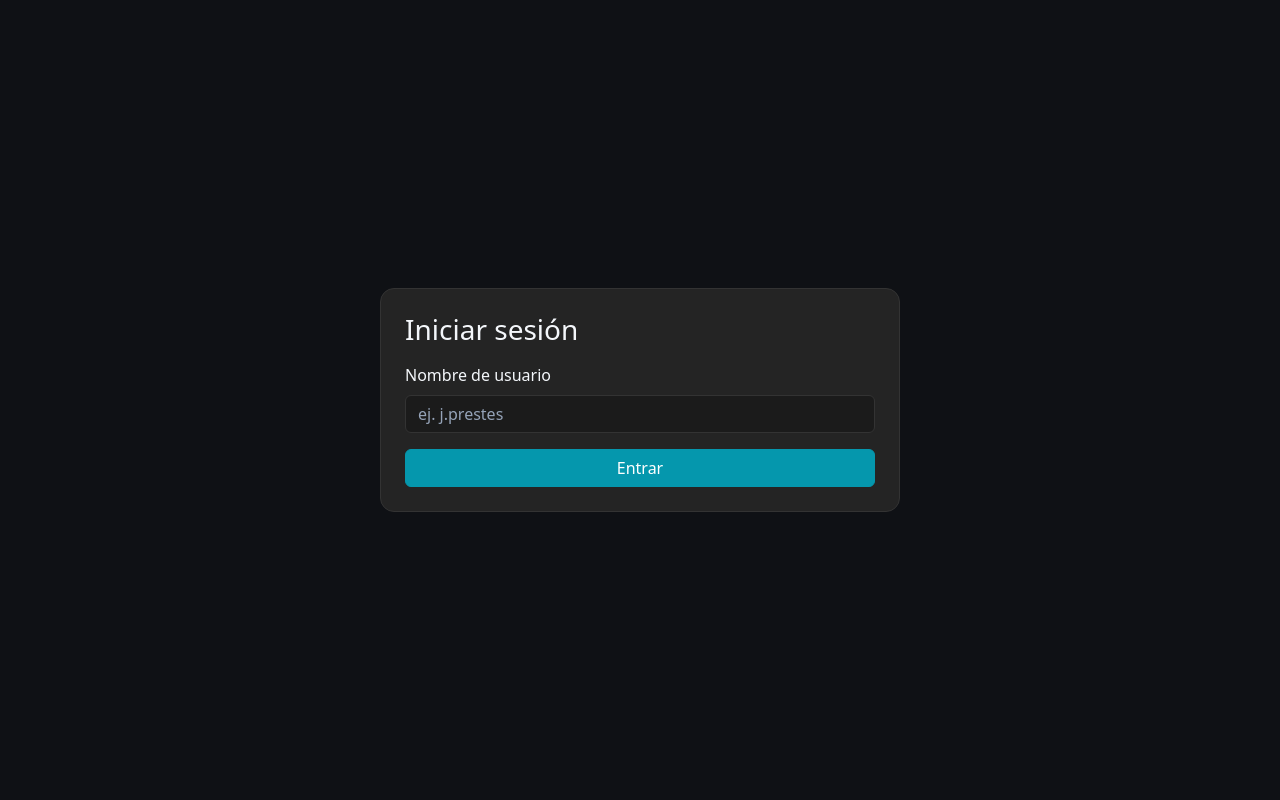
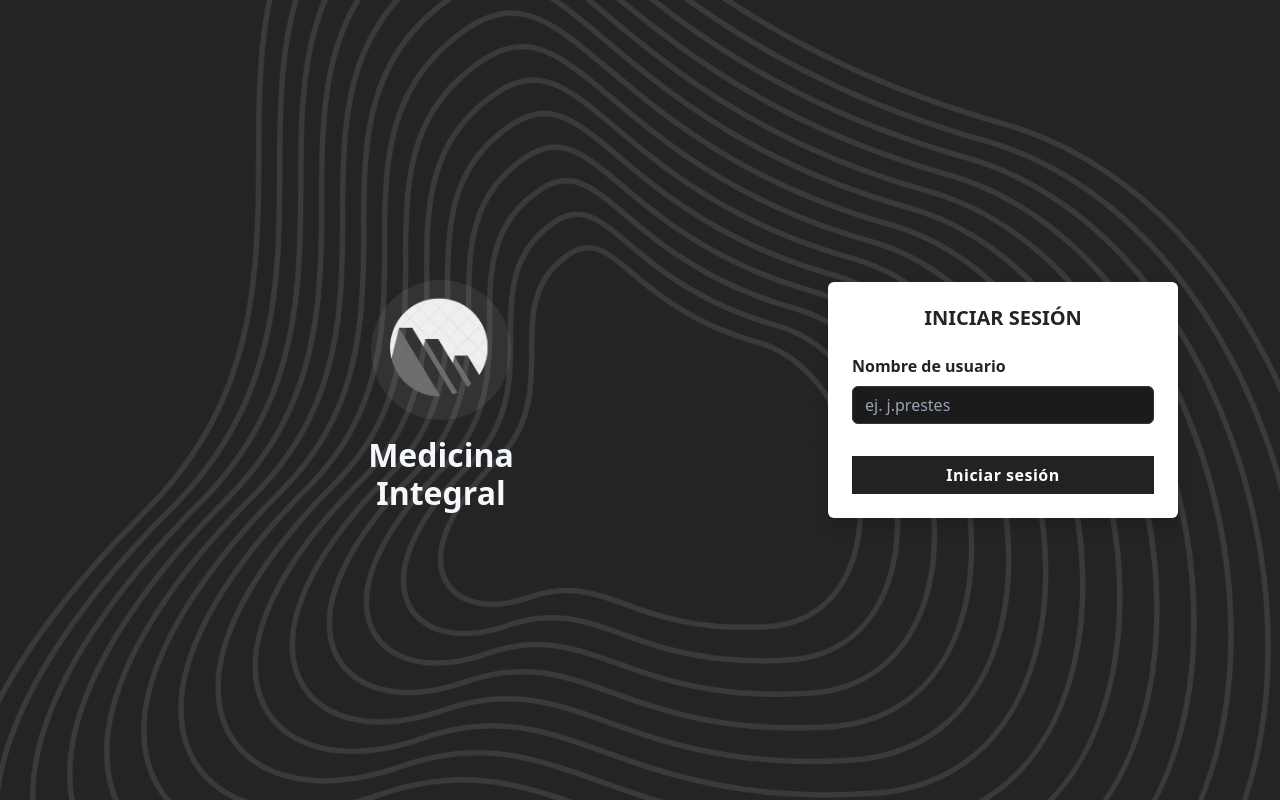
Before and after one commit to DesApp-2025c2-Grupo16/frontend, a React (Vite) app: page /login in a window 1280 px wide. Built offline with nearby package versions, Linux system fonts and the light colour scheme.

Commit message:
Mejore/Agregue pagina de Login y Logout

```diff
--- a/package.json
+++ b/package.json
@@ -14,7 +14,9 @@
     "react": "^19.1.1",
     "react-dom": "^19.1.1",
     "react-icons": "^5.5.0",
-    "react-router-dom": "^7.9.1"
+    "react-is": "^19.2.0",
+    "react-router-dom": "^7.9.1",
+    "recharts": "^3.3.0"
   },
   "devDependencies": {
     "@eslint/js": "^9.36.0",
--- a/src/pages/Login.jsx
+++ b/src/pages/Login.jsx
@@ -1,42 +1,96 @@
 import { useState } from "react";
 import { useNavigate } from "react-router-dom";
+import logo from "../assets/logo.png";
+import background from "../assets/Prestadores.png"; // opcional, fondo con líneas suaves
 
 export default function Login() {
-  const [user, setUser] = useState("");
-  const [err, setErr] = useState("");
+  const [username, setUsername] = useState("");
   const navigate = useNavigate();
 
-  const onSubmit = (e) => {
+  const handleSubmit = (e) => {
     e.preventDefault();
-    const u = user.trim();
-    if (!u) {
-      setErr("Ingresá un nombre de usuario.");
-      return;
+    if (username.trim()) {
+      localStorage.setItem("auth_user", JSON.stringify({ username }));
+      navigate("/dashboard");
     }
-    // guardamos sesión simple
-    localStorage.setItem("auth_user", JSON.stringify({ username: u }));
-    // navegamos al dashboard
-    navigate("/dashboard", { replace: true });
   };
 
   return (
-    <div className="d-flex justify-content-center align-items-center" style={{ minHeight: "100vh" }}>
-      <div className="card p-4" style={{ width: 520 }}>
-        <h3 className="mb-3">Iniciar sesión</h3>
-        {err && <div className="alert alert-warning py-2">{err}</div>}
+    <div
+      className="vh-100 d-flex align-items-center justify-content-center"
+      style={{
+        backgroundColor: "#1e1e1e",
+        backgroundImage: `url(${background})`,
+        backgroundSize: "cover",
+        backgroundPosition: "center",
+      }}
+    >
+      <div
+        className="container d-flex justify-content-center align-items-center"
+        style={{ maxWidth: "1100px" }}
+      >
+        {/* Columna izquierda con logo y texto */}
+        <div className="flex-grow-1 text-center text-white pe-5">
+          <img
+            src={logo}
+            alt="Logo"
+            style={{
+              height: "140px",
+              width: "140px",
+              objectFit: "contain",
+              borderRadius: "50%",
+              backgroundColor: "#fff1",
+              padding: "10px",
+            }}
+          />
+          <h2 className="fw-bold mt-3 mb-0" style={{ fontSize: "2rem" }}>
+            Medicina
+          </h2>
+          <h2 className="fw-bold" style={{ fontSize: "2rem" }}>
+            Integral
+          </h2>
+        </div>
 
-        <form onSubmit={onSubmit}>
-          <label className="form-label">Nombre de usuario</label>
-          <input
-            className="form-control mb-3"
-            placeholder="ej. j.prestes"
-            value={user}
-            onChange={(e) => setUser(e.target.value)}
-          />
-          <button type="submit" className="btn btn-brand w-100">
-            Entrar
-          </button>
-        </form>
+        {/* Columna derecha con formulario */}
+        <div
+          className="bg-white rounded p-4 shadow"
+          style={{
+            width: "350px",
+            textAlign: "center",
+          }}
+        >
+          <h5 className="fw-bold text-dark mb-4 text-uppercase">Iniciar sesión</h5>
+
+          <form onSubmit={handleSubmit}>
+            <div className="mb-3 text-start">
+              <label className="form-label text-dark fw-semibold">
+                Nombre de usuario
+              </label>
+              <input
+                type="text"
+                className="form-control"
+                placeholder="ej. j.prestes"
+                value={username}
+                onChange={(e) => setUsername(e.target.value)}
+                required
+              />
+            </div>
+
+            <button
+              type="submit"
+              className="btn w-100 mt-3"
+              style={{
+                backgroundColor: "#222",
+                color: "white",
+                fontWeight: "bold",
+                letterSpacing: "0.5px",
+                borderRadius: "0",
+              }}
+            >
+              Iniciar sesión
+            </button>
+          </form>
+        </div>
       </div>
     </div>
   );
```
Also changed, not shown: src/assets/Prestadores.png (added), src/pages/Dashboard.jsx (line endings or trailing spaces), 1 other file (tests, documents, lock files or other folders).
